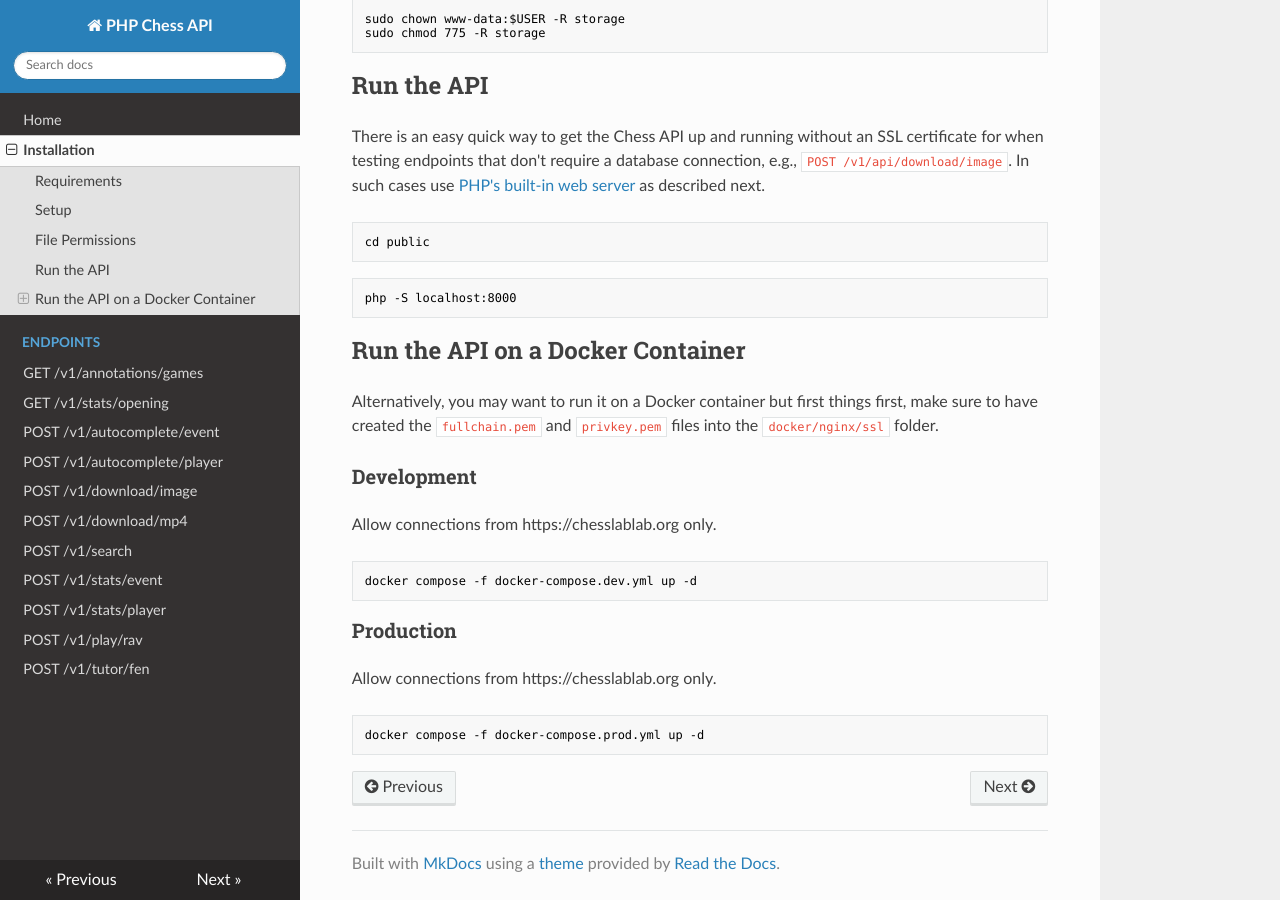
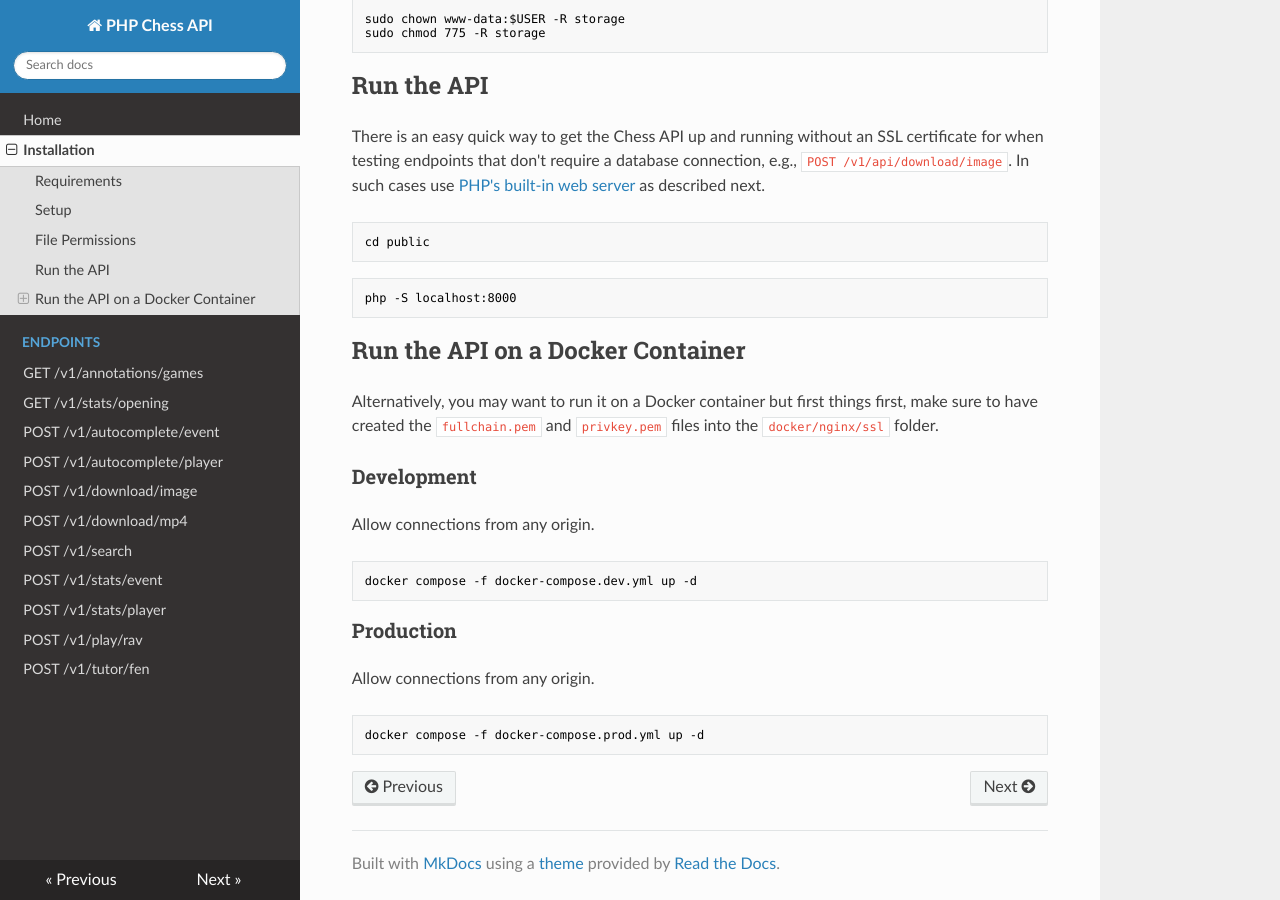
Before and after one commit to chesslablab/chess-api, an MkDocs documentation site: the page built from docs/installation.md, in a window 1280 px wide and 900 px high, scrolled down 827 px. Built offline with MkDocs 1.6.1, drawn with Linux system fonts in a browser that asks for light colours; nearby versions of some CDN libraries.

Commit message:
Allow connections from any origin

````diff
--- a/docs/installation.md
+++ b/docs/installation.md
@@ -54,7 +54,7 @@ Alternatively, you may want to run it on a Docker container but first things fir
 
 ### Development
 
-Allow connections from https://chesslablab.org only.
+Allow connections from any origin.
 
 ```text
 docker compose -f docker-compose.dev.yml up -d
@@ -62,7 +62,7 @@ docker compose -f docker-compose.dev.yml up -d
 
 ### Production
 
-Allow connections from https://chesslablab.org only.
+Allow connections from any origin.
 
 ```text
 docker compose -f docker-compose.prod.yml up -d
````
Also changed, not shown: 2 other files.
